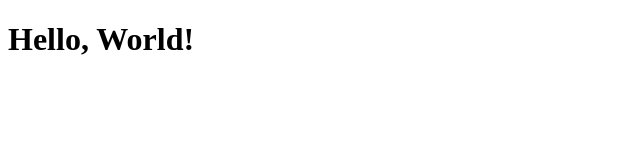
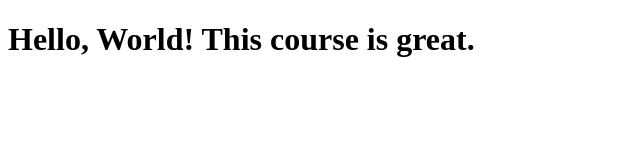
Before and after one commit to DGonzo512/CourseraTest, a plain HTML site: page site/index.html in a window 1280 px wide. Shown: the whole page, without its empty margins (0-640 px from the left). Drawn offline with Linux system fonts and the light colour scheme.

Commit message:
Small addition to our page content.

```diff
--- a/site/index.html
+++ b/site/index.html
@@ -6,6 +6,6 @@
 	<title>Hello, World!</title>
 </head>
 <body>
-<h1>Hello, World!</h1>
+<h1>Hello, World! This course is great.</h1>
 </body>
 </html>
```
